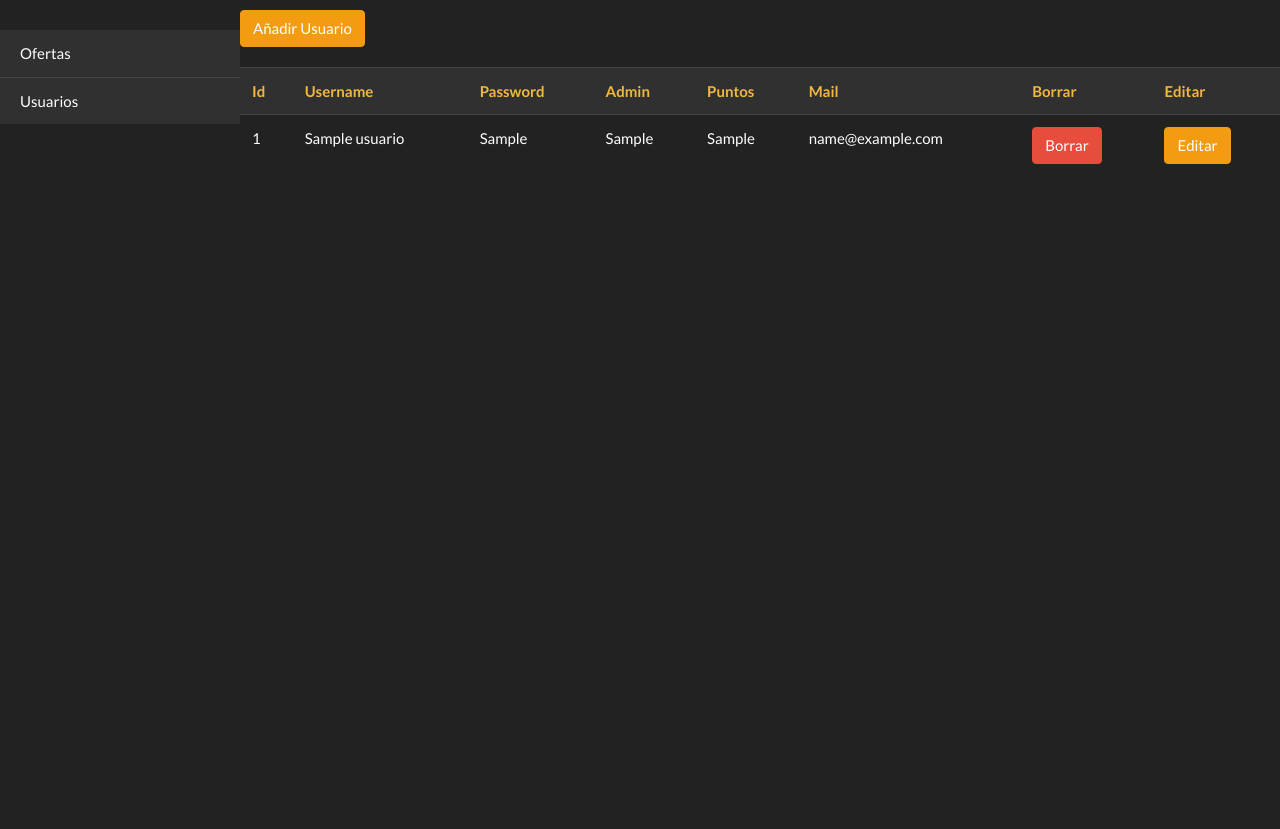
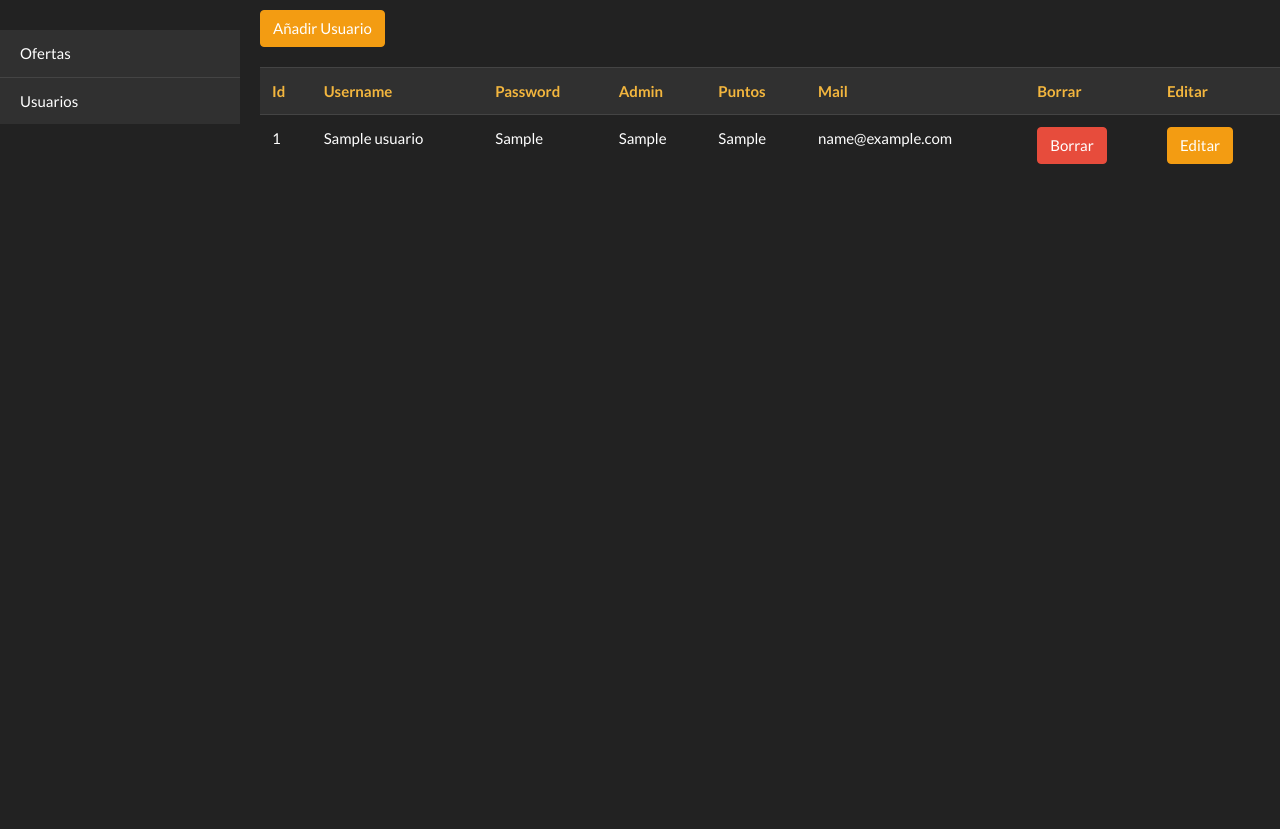
Before and after one commit to DanielMoreno30/Recomercem2020, a PHP site: page /frontend/adminUser.php in a window 1280 px wide. Shown: the part 82-911 px from the top of the page. Run offline with PHP 8.4, Linux system fonts and the light colour scheme; tables that the repository leaves empty or names only in its code hold one stand-in row (values such as "Sample post").

Commit message:
Corregido margenes admin

```diff
--- a/frontend/adminUser.php
+++ b/frontend/adminUser.php
@@ -69,7 +69,7 @@
 </nav>
 
 <div class="d-flex" id="wrapper">
-<div  id="sidebar-wrapper">
+<div  id="sidebar-wrapper" style="margin-right: 20px;">
 
       <div class="list-group list-group-flush">
         <a href="./administracion.php" class="list-group-item list-group-item-action">Ofertas</a>
--- a/frontend/administracion.php
+++ b/frontend/administracion.php
@@ -70,7 +70,7 @@
 </nav>
 
 <div class="d-flex" id="wrapper">
-<div id="sidebar-wrapper">
+<div id="sidebar-wrapper" style="margin-right: 20px;">
 
       <div class="list-group list-group-flush">
         <a href="./administracion.php" class="list-group-item list-group-item-action">Ofertas</a>
```
